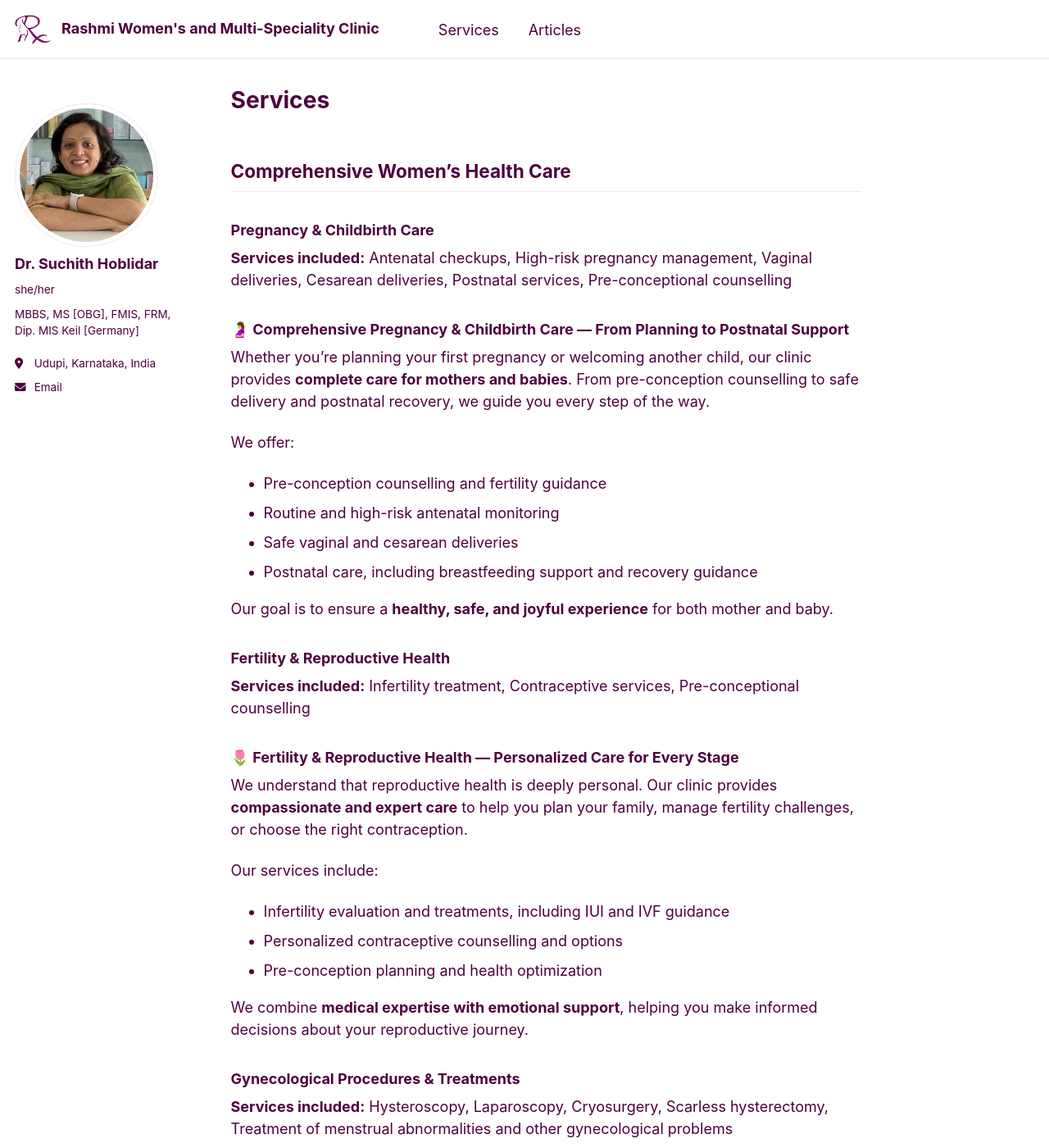
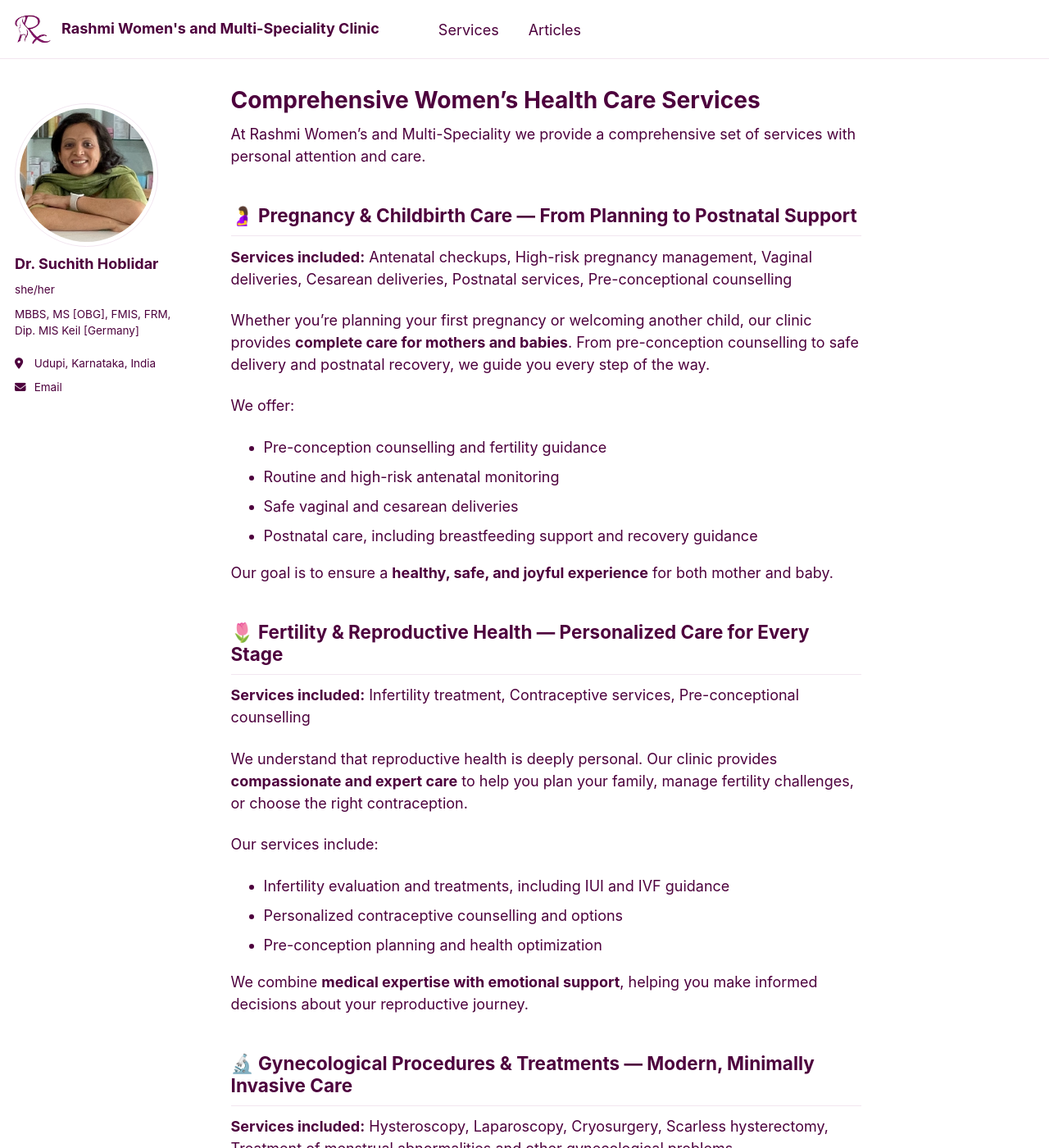
Before and after one commit to rashmiwomensclinic/rashmiwomensclinic.github.io, a Jekyll site: the page built from _pages/services.md, in a window 1280 px wide and 1400 px high. Shown: the whole window at 82% size. Built offline with Jekyll 4.4.1, drawn with Linux system fonts in a browser that asks for light colours; a script that is not in the unit is left out; some of the changed text lies outside the part shown.

Commit message:
Update services page title and enhance service descriptions for clarity

```diff
--- a/_pages/services.md
+++ b/_pages/services.md
@@ -1,15 +1,14 @@
 ---
-title: "Services"
+title: "Comprehensive Women's Health Care Services"
 permalink: /services/
 layout: single
 ---
 
-## Comprehensive Women's Health Care
-### **Pregnancy & Childbirth Care**
+At Rashmi Women's and Multi-Speciality we provide a comprehensive set of services with personal attention and care.
+
+## **🤰 Pregnancy & Childbirth Care — From Planning to Postnatal Support**
 
 **Services included:** Antenatal checkups, High-risk pregnancy management, Vaginal deliveries, Cesarean deliveries, Postnatal services, Pre-conceptional counselling
-
-### **🤰 Comprehensive Pregnancy & Childbirth Care — From Planning to Postnatal Support**
 
 Whether you’re planning your first pregnancy or welcoming another child, our clinic provides **complete care for mothers and babies**. From pre-conception counselling to safe delivery and postnatal recovery, we guide you every step of the way.
 
@@ -21,11 +20,9 @@ We offer:
 
 Our goal is to ensure a **healthy, safe, and joyful experience** for both mother and baby.
 
-### **Fertility & Reproductive Health**
+## **🌷 Fertility & Reproductive Health — Personalized Care for Every Stage**
 
 **Services included:** Infertility treatment, Contraceptive services, Pre-conceptional counselling
-
-### **🌷 Fertility & Reproductive Health — Personalized Care for Every Stage**
 
 We understand that reproductive health is deeply personal. Our clinic provides **compassionate and expert care** to help you plan your family, manage fertility challenges, or choose the right contraception.
 
```
Also changed, not shown: other parts of _pages/services.md (+2 -5 lines).
